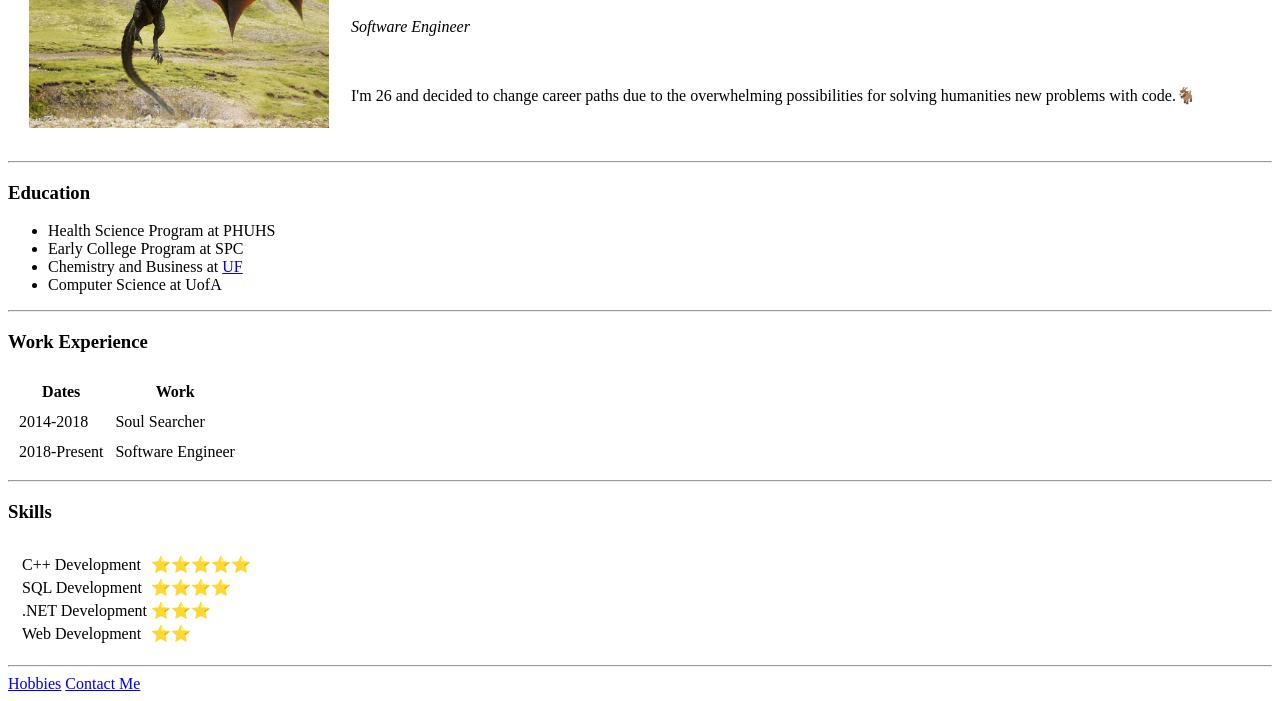
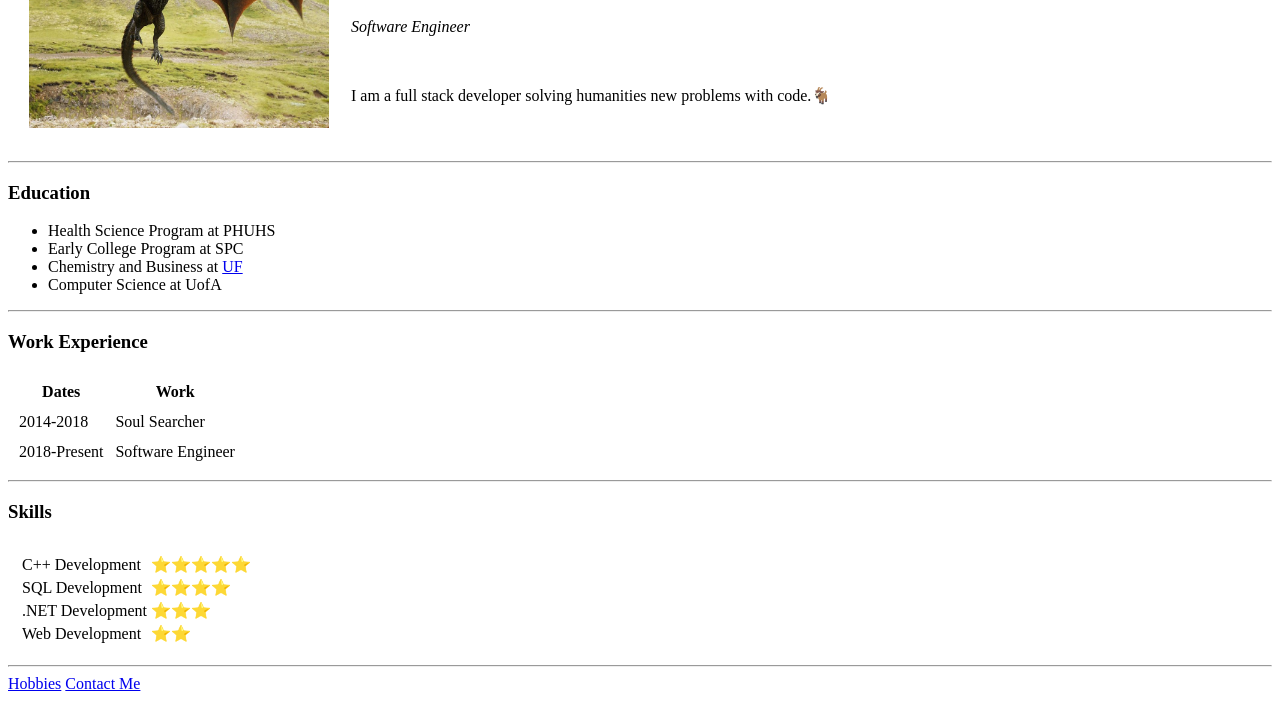
Before and after one commit to ItCanBeCoded/cv, a plain HTML site: page index.html in a window 1280 px wide. Shown: the part 101-802 px from the top of the page. Drawn offline with Linux system fonts and the light colour scheme.

Commit message:
Update index.html
update text

```diff
--- a/index.html
+++ b/index.html
@@ -12,9 +12,7 @@
             <td><h1>Stephen</h1>
                 <p><em>Software Engineer </em></p>
                 <br>
-                <p>I'm 26 and decided to change career paths
-                    due to the overwhelming possibilities for
-                    solving humanities new problems with code.🐐</p></td>
+                <p>I am a full stack developer solving humanities new problems with code.🐐</p></td>
         </tr>
     </table>
     <hr>
```
